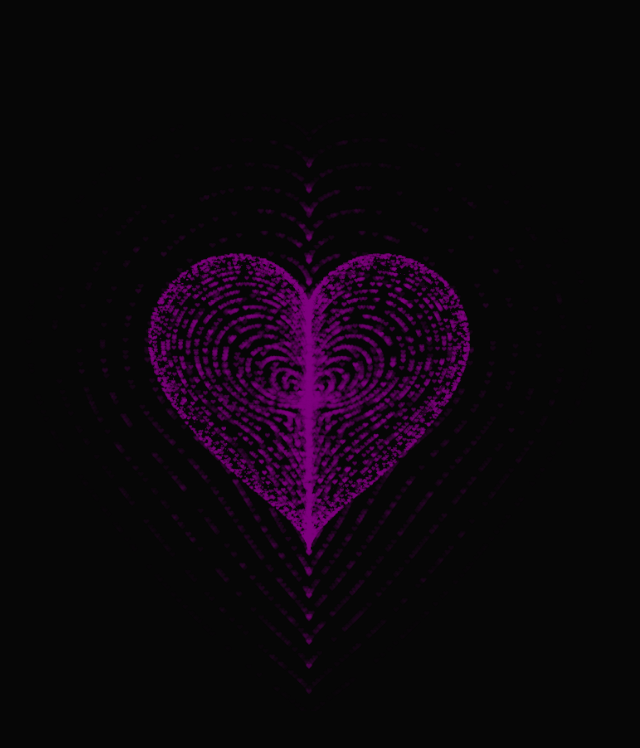
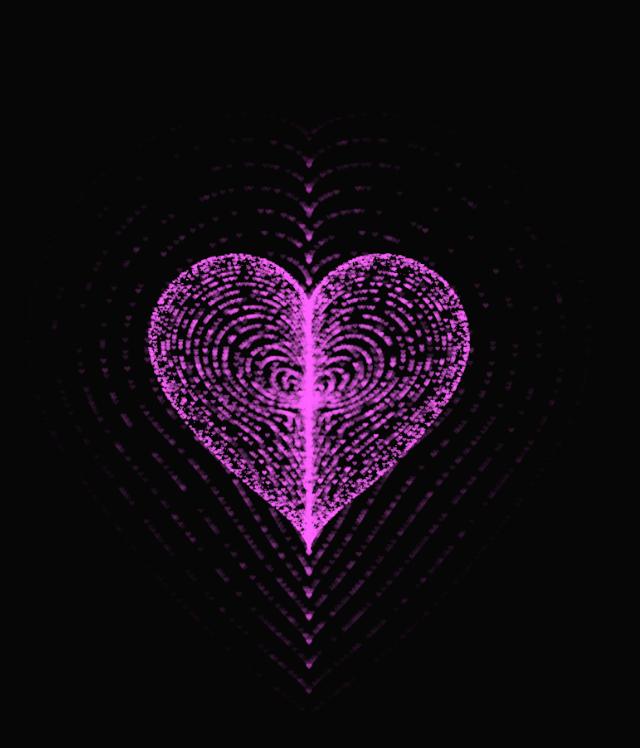
Before and after one commit to hungnt09kaios/gift-detail, a plain HTML site: page index.html in a window 1280 px wide. Shown: the whole page, without its empty margins (331-971 px from the left). Drawn offline with Linux system fonts and the light colour scheme; animation ran at ten frames a second.

Commit message:
Update index.html

```diff
--- a/index.html
+++ b/index.html
@@ -205,7 +205,7 @@ var ParticlePool = (function() {
     }
     context.closePath();
     // create the fill
-    context.fillStyle = '#800080';
+    context.fillStyle = '#FF66FF';
     context.fill();
     // create the image
     var image = new Image();
```
